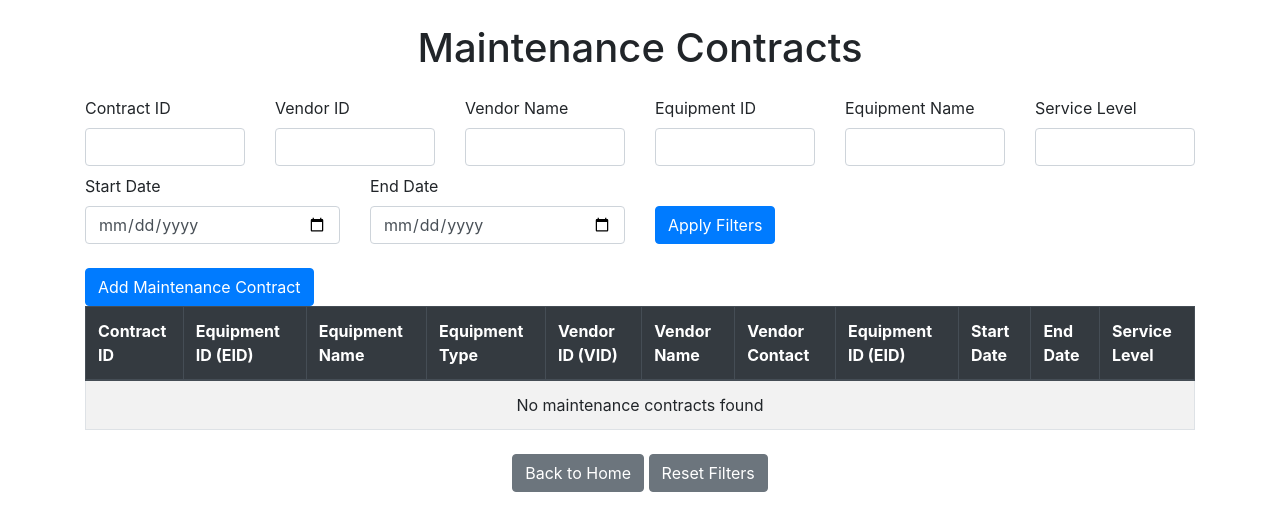
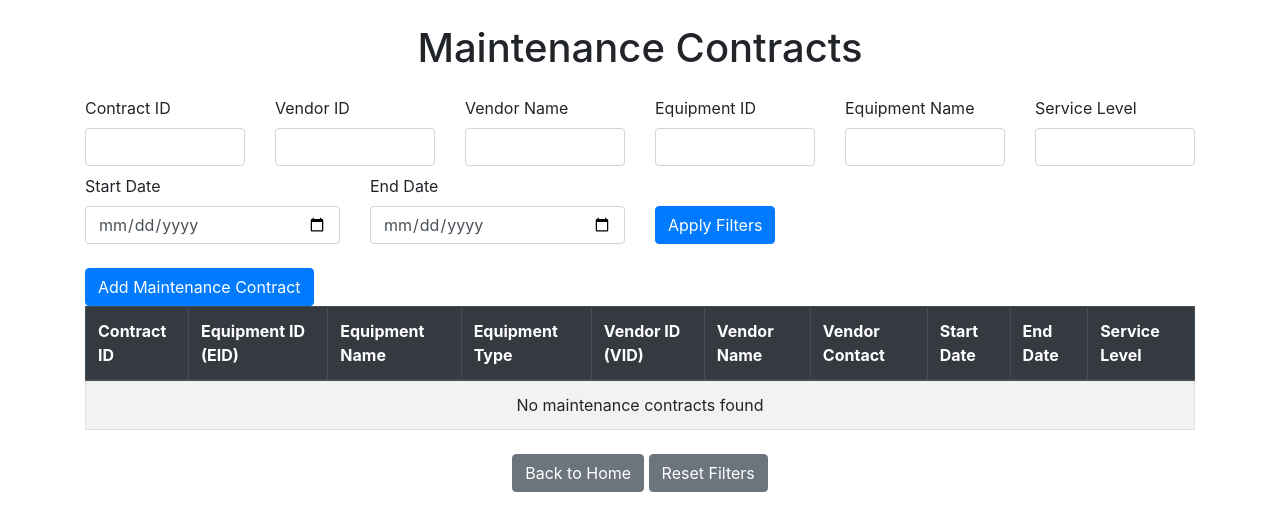
Before and after one commit to annlita/DBS_FinalProject, a Python web app: template templates/maintenance_contracts.html in a window 1280 px wide. Shown: the top 531 px of the page. Run offline with Jinja, Linux system fonts and the light colour scheme; the template is opened without the code that fills it, so the values that code supplies are empty; some libraries are stand-ins or nearby versions.

Commit message:
deploy20

```diff
--- a/templates/maintenance_contracts.html
+++ b/templates/maintenance_contracts.html
@@ -68,7 +68,6 @@
                 <th>Vendor ID (VID)</th>
                 <th>Vendor Name</th>
                 <th>Vendor Contact</th>
-                <th>Equipment ID (EID)</th>
                 <th>Start Date</th>
                 <th>End Date</th>
                 <th>Service Level</th>
```
